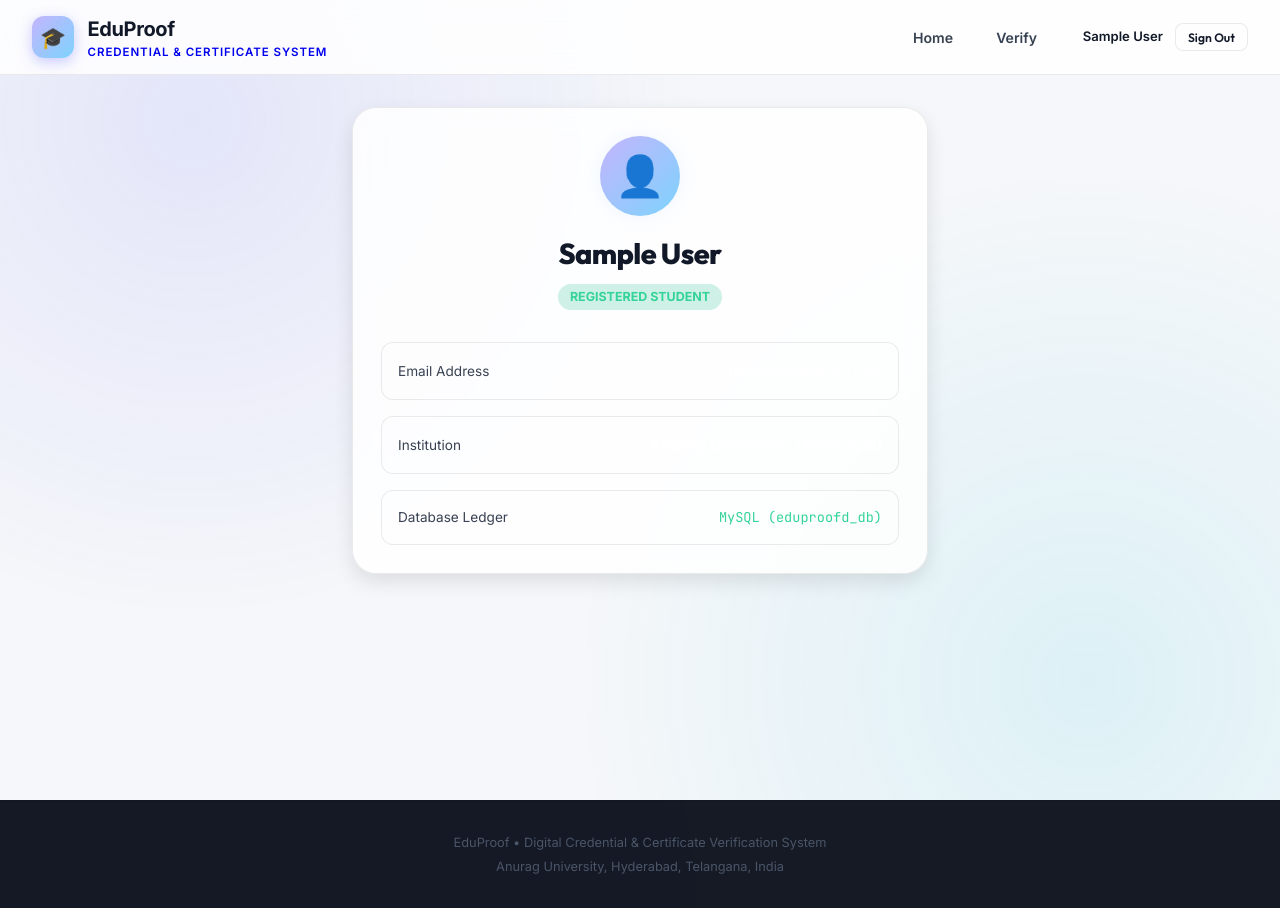
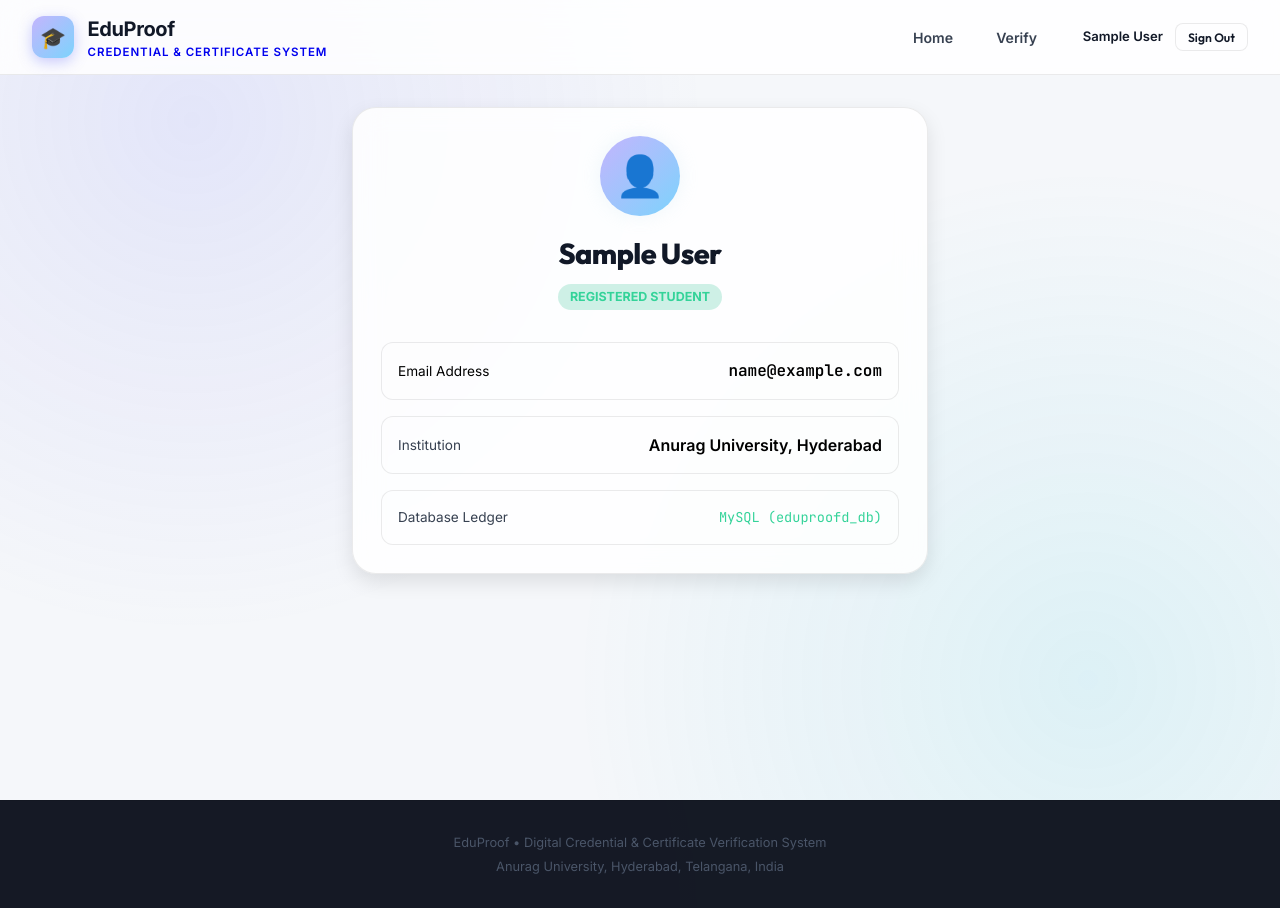
Before and after one commit to Mohana-Mucherla/EduProof-Frontend, a React (Vite) app: page /profile in a window 1280 px wide. Built offline with nearby package versions, Linux system fonts and the light colour scheme; no server answers; sample sign-in values are in the browser's storage.

Commit message:
Update EduProof UI

```diff
--- a/src/pages/Profile.jsx
+++ b/src/pages/Profile.jsx
@@ -47,8 +47,8 @@
             justifyContent: 'space-between',
             alignItems: 'center'
           }}>
-            <span style={{ color: 'var(--text-muted)', fontSize: '0.85rem' }}>Email Address</span>
-            <span className="mono" style={{ color: '#fff', fontWeight: 600 }}>{user?.email}</span>
+            <span style={{ color: '#000', fontSize: '0.85rem' }}>Email Address</span>
+            <span className="mono" style={{ color: '#000', fontWeight: 600 }}>{user?.email}</span>
           </div>
 
           {user?.rollNumber && (
@@ -76,7 +76,7 @@
             alignItems: 'center'
           }}>
             <span style={{ color: 'var(--text-muted)', fontSize: '0.85rem' }}>Institution</span>
-            <span style={{ color: '#fff', fontWeight: 600 }}>Anurag University, Hyderabad</span>
+            <span style={{ color: '#000', fontWeight: 600 }}>Anurag University, Hyderabad</span>
           </div>
 
           <div style={{
--- a/src/pages/StudentDashboard.jsx
+++ b/src/pages/StudentDashboard.jsx
@@ -71,6 +71,9 @@
             </div>
             <div style={{ fontSize: '0.85rem', color: '#fff', marginTop: '4px' }}>
               {profile.departmentName}
+            </div>
+            <div style={{ fontSize: '0.85rem', color: '#fff', marginTop: '4px' }}>
+              {profile.email}
             </div>
             <div style={{ fontSize: '0.8rem', color: 'var(--accent-amber)', marginTop: '4px', fontWeight: 700 }}>
               CGPA: {profile.cgpa ? `${profile.cgpa} / 10.00` : 'N/A'}
```
